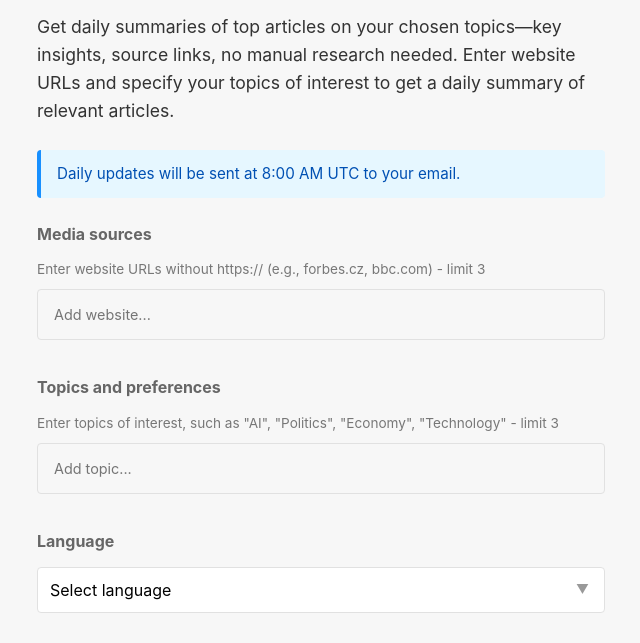
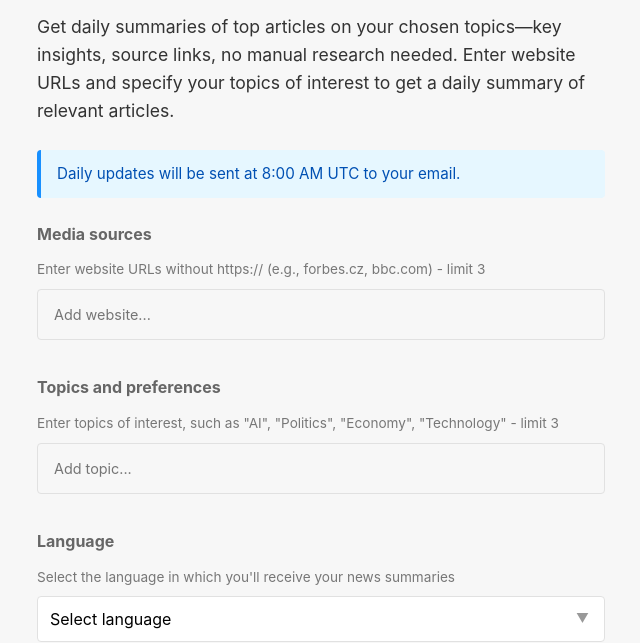
Before and after one commit to SheVyY/workflow_frontend, a website: page index.html in a window 1280 px wide. Shown: the part 175-818 px from the top of the page, without its empty margins (319-959 px from the left). Drawn offline with Linux system fonts and the light colour scheme.

Commit message:
Add language hint, update gitignore and README for Vercel

```diff
--- a/index.html
+++ b/index.html
@@ -44,6 +44,7 @@
 
         <div class="section">
             <h2>Language</h2>
+            <p class="hint">Select the language in which you'll receive your news summaries</p>
             <div class="select-wrapper">
                 <select id="language-select">
                     <option value="">Select language</option>
```
Also changed, not shown: README.md, vercel.json, 1 other file.
